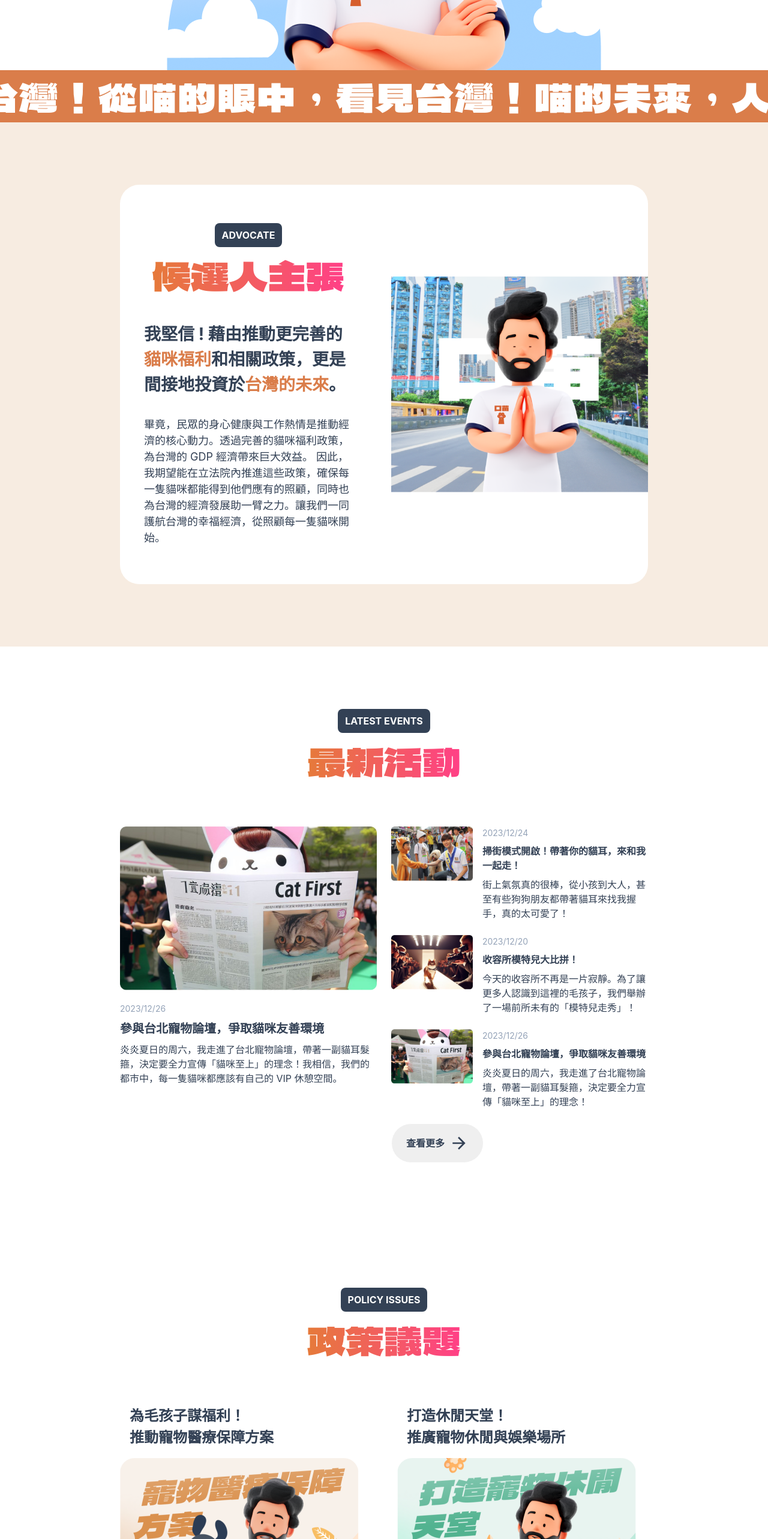
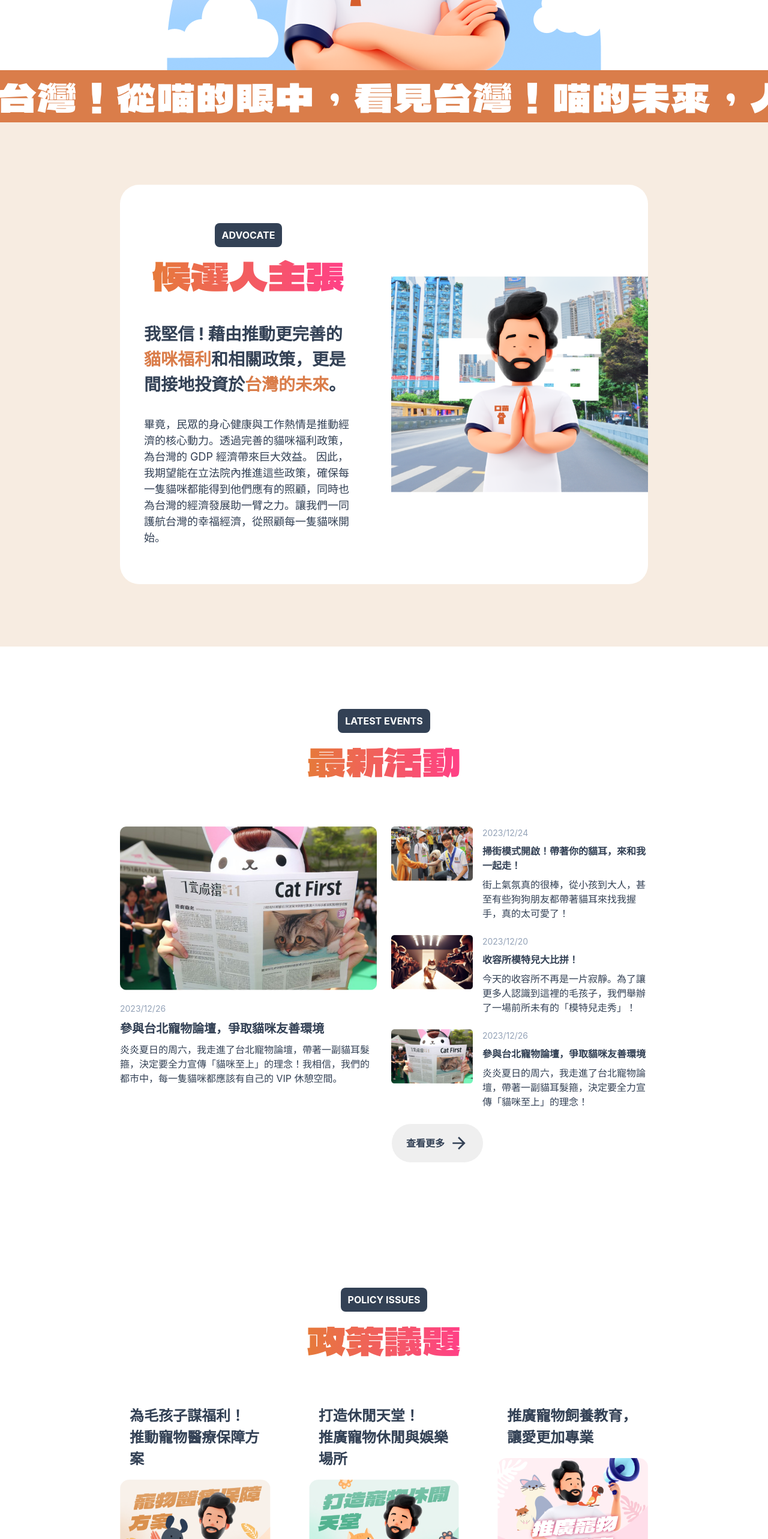
Before and after one commit to minilabmemo/f2e-election-person, a React (Create React App) app: page / in a window 1280 px wide. Shown: the part 840-3406 px from the top of the page at 60% size. Built offline with nearby package versions, Linux system fonts and the light colour scheme; a web font is replaced by a local one.

Commit message:
FixL ipad rwd

```diff
--- a/src/components/Button.scss
+++ b/src/components/Button.scss
@@ -8,6 +8,8 @@
   gap: var(--spacer-8, 8px);
   border-radius: 500px;
   border: 1px solid var(--default-white, #FFF);
+  line-height: 150%;
+  text-wrap: nowrap;
 
   .icon-wrap {
     width: 32px;
--- a/src/layouts/Footer.scss
+++ b/src/layouts/Footer.scss
@@ -3,24 +3,35 @@
 footer {
   display: flex;
   padding: $space-64 14.375%;
-  align-items: flex-start;
   gap: $space-16;
-  align-self: stretch;
+  flex-wrap: wrap;
 
   .left {
+    width: calc((100% - $space-64)/2);
+
     display: flex;
     flex-direction: column;
     align-items: flex-start;
     gap: $space-16;
-    flex: 1 0 0;
+
+
+    @include ipad-screen {
+      width: 100%;
+    }
   }
 
   .right {
+    width: calc((100% - $space-64)/2);
+
+    @include ipad-screen {
+      width: 100%;
+    }
+
     display: flex;
     flex-direction: column;
     align-items: flex-start;
     gap: $space-16;
-    flex: 1 0 0;
+
 
     .title {
 
--- a/src/layouts/content.scss
+++ b/src/layouts/content.scss
@@ -1,6 +1,20 @@
 @import '../styles/global_all.scss';
 
 
+
+main {
+  display: flex;
+  flex-direction: column;
+  width: 100%;
+}
+
+.content-wrap {
+  width: 68.75%;
+
+  @include ipad-screen {
+    width: 90.625%;
+  }
+}
 
 .clip-text {
   background: $primary-gradient;
@@ -128,7 +142,7 @@
 }
 
 .idea-wrap {
-  width: 68.75%;
+
   display: flex;
   gap: $space-24;
   border-radius: $space-32;
@@ -186,10 +200,6 @@
   }
 }
 
-main {
-  display: flex;
-  flex-direction: column;
-}
 
 section {
   display: flex;
@@ -214,7 +224,7 @@ section {
 
 
 .policies {
-  width: 68.75%;
+
   margin: auto;
   display: flex;
   gap: $space-64;
@@ -223,16 +233,20 @@ section {
   align-items: center;
 
   @include ipad-screen {
-    width: 90.6%;
     gap: $space-24;
   }
 
   .policy {
     align-self: stretch;
+    width: calc((100% - $space-64*2)/3);
 
     @include ipad-screen {
-      width: calc(50% - $space-64/2);
+      width: calc(50% - $space-64/3);
     }
+  }
+
+  .fixed-h {
+    height: 7.2rem;
   }
 
   .photo {
@@ -241,19 +255,22 @@ section {
 
 }
 
-.cards {
+.others {
   display: flex;
-  width: 68.75%;
   gap: $space-24;
 }
 
-.card {
-  width: 50%;
+.other {
+  width: calc((100% - $space-24)/2);
   display: flex;
   flex-direction: column;
   padding: $space-96;
   border-radius: $space-32;
   gap: $space-24;
+
+  @include ipad-screen {
+    padding: $space-40 $space-24;
+  }
 
   .wrap {
     display: flex;
@@ -262,9 +279,6 @@ section {
     justify-content: start;
     width: 100%;
   }
-
-
-
 
   .content {
     font-size: $font-size-20;
@@ -277,13 +291,31 @@ section {
 
   .more {
     display: flex;
-    align-items: end;
+    align-items: center;
     justify-content: space-between;
-    height: 26.2rem;
+    height: 48.5%;
+    width: 100%;
+
+    .btn-wrap {
+      display: flex;
+      align-items: start;
+      justify-content: start;
+    }
 
     .photo {
-      width: 25.3rem;
-      height: 26.2rem;
+      width: 50%;
+      height: 100%;
+      text-align: center;
+
+      img {
+
+        height: 100%;
+        object-fit: contain;
+
+        @include ipad-screen {
+          width: 90%;
+        }
+      }
 
     }
   }
--- a/src/layouts/content.tsx
+++ b/src/layouts/content.tsx
@@ -39,7 +39,7 @@ export const Content = () => {
       </div>
 
       <section className="bg-orange p-y-104" id="idea">
-        <div className="idea-wrap">
+        <div className="idea-wrap content-wrap">
           <div className="left">
             <div className="title-group">
               <h6 className="tag-small p-x-12 p-y-8 m-0">ADVOCATE</h6>
@@ -67,7 +67,7 @@ export const Content = () => {
         <h6 className="tag-small p-x-12 p-y-8"> POLICY ISSUES</h6>
         <h2 className="clip-text matou"> 政策議題</h2>
         <div className="m-t-64"></div>
-        <div className="policies">
+        <div className="policies content-wrap">
           <div className="policy">
             <div className="m-x-16 m-b-16">
               <h4 className="m-0">為毛孩子謀福利！</h4>
@@ -84,8 +84,9 @@ export const Content = () => {
             <div className="photo"><img src={p2_photo} alt="policy_photo" /></div>
           </div>
           <div className="policy">
-            <div className="m-x-16 m-b-16">
+            <div className="m-x-16 m-b-16 fixed-h">
               <h4 className="m-0">推廣寵物飼養教育，讓愛更加專業</h4>
+
             </div>
             <div className="photo"><img src={p3_photo} alt="policy_photo" /></div>
           </div>
@@ -93,20 +94,20 @@ export const Content = () => {
       </section>
 
       <section className="bg-white  p-y-104 " id="others">
-        <div className="cards text-white ">
-          <div className="card bg-orang-dark">
+        <div className="others text-white  content-wrap">
+          <div className="other bg-orang-dark">
             <div className="wrap">
               <h4 className="matou">小額支持喵喵</h4>
               <div className="content">您的小筆捐款，是每隻毛孩未來的大大動力！</div>
 
             </div>
             <div className="more">
-              <div><Button className="bg-white text-bold-black  ">小額捐款</Button></div>
+              <div className="btn-wrap"><Button className="bg-white text-bold-black  ">小額捐款</Button></div>
               <div className="photo"><img src={donate_photo} alt="donate_photo" /></div>
             </div>
 
           </div>
-          <div className="card bg-primary">
+          <div className="other bg-primary">
             <div className="title-group">
               <h4 className="matou">民眾服務信箱</h4>
               <div className="content">親愛的鄉親，每一位市民的意見都是我們社區前進的原動力</div>
@@ -120,11 +121,10 @@ export const Content = () => {
       </section>
 
       <section className="bg-white  p-y-104 " >
-
         <h2 className="clip-text matou m-b-16"> 台灣的明天 喵先鋪路</h2>
-
         <Person />
       </section>
+
     </main>
   );
 };
--- a/src/layouts/footer.tsx
+++ b/src/layouts/footer.tsx
@@ -12,7 +12,7 @@ export const Footer = () => {
 
   return (
 
-    <footer className='bg-orange' >
+    <footer className='bg-orange ' >
       <div className="left">
         <div className="tag-person-small">
           <div className="number m-r-8">{person_number}</div>
@@ -22,9 +22,6 @@ export const Footer = () => {
           <div className="circle-icon"><img src={icon_fb} alt="icon_fb" className="social-icon" /></div>
           <div className="circle-icon">  <img src={icon_ig} alt="icon_ig" className="social-icon" /></div>
           <div className="circle-icon">  <img src={icon_yt} alt="icon_yt" className="social-icon" /></div>
-
-
-
         </div>
 
         <div className="copyright">© 2023 喵立翰 Miao Li-Han 版權所有</div>
--- a/src/styles/partials/global/_variables.scss
+++ b/src/styles/partials/global/_variables.scss
@@ -51,6 +51,7 @@ $space-12: 1.2rem;
 $space-16: 1.6rem;
 $space-24: 2.4rem;
 $space-32: 3.2rem;
+$space-40: 4rem;
 $space-48: 4.8rem;
 $space-64: 6.4rem;
 $space-96: 9.6rem;
```
